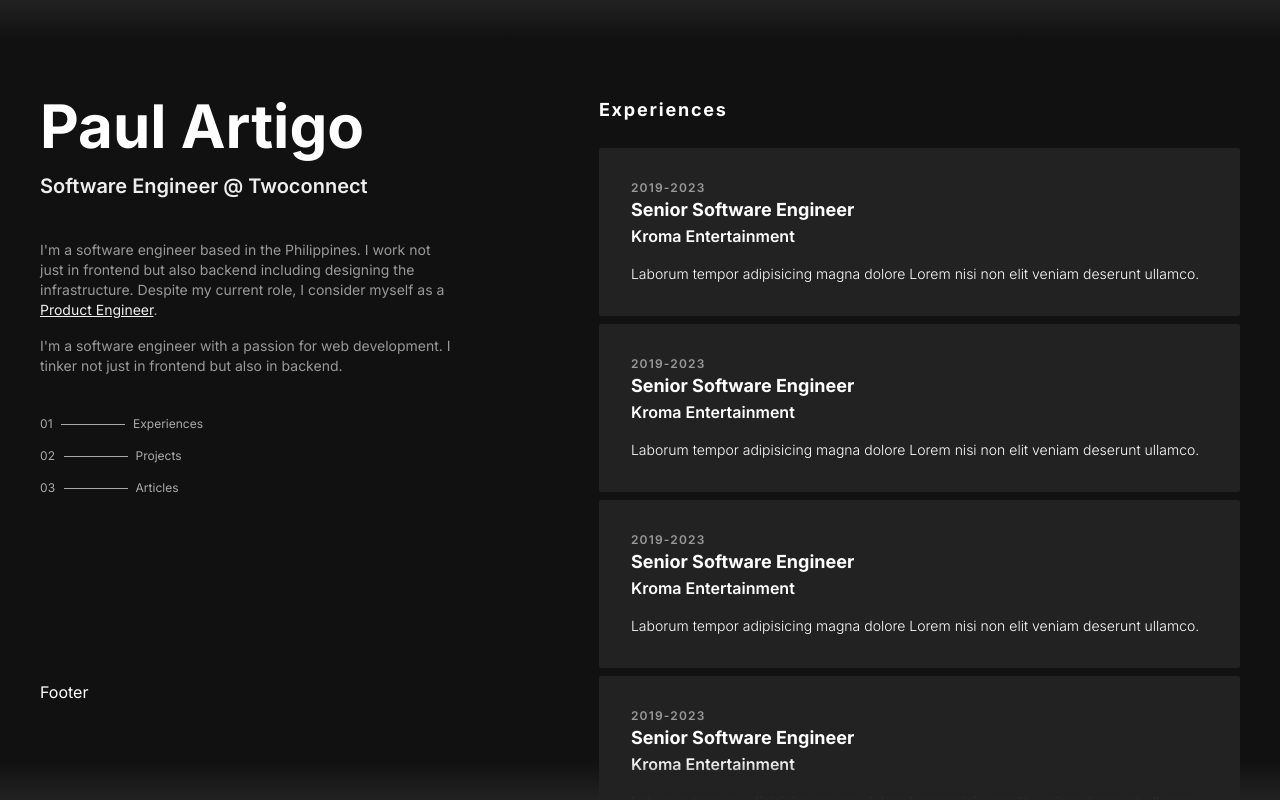
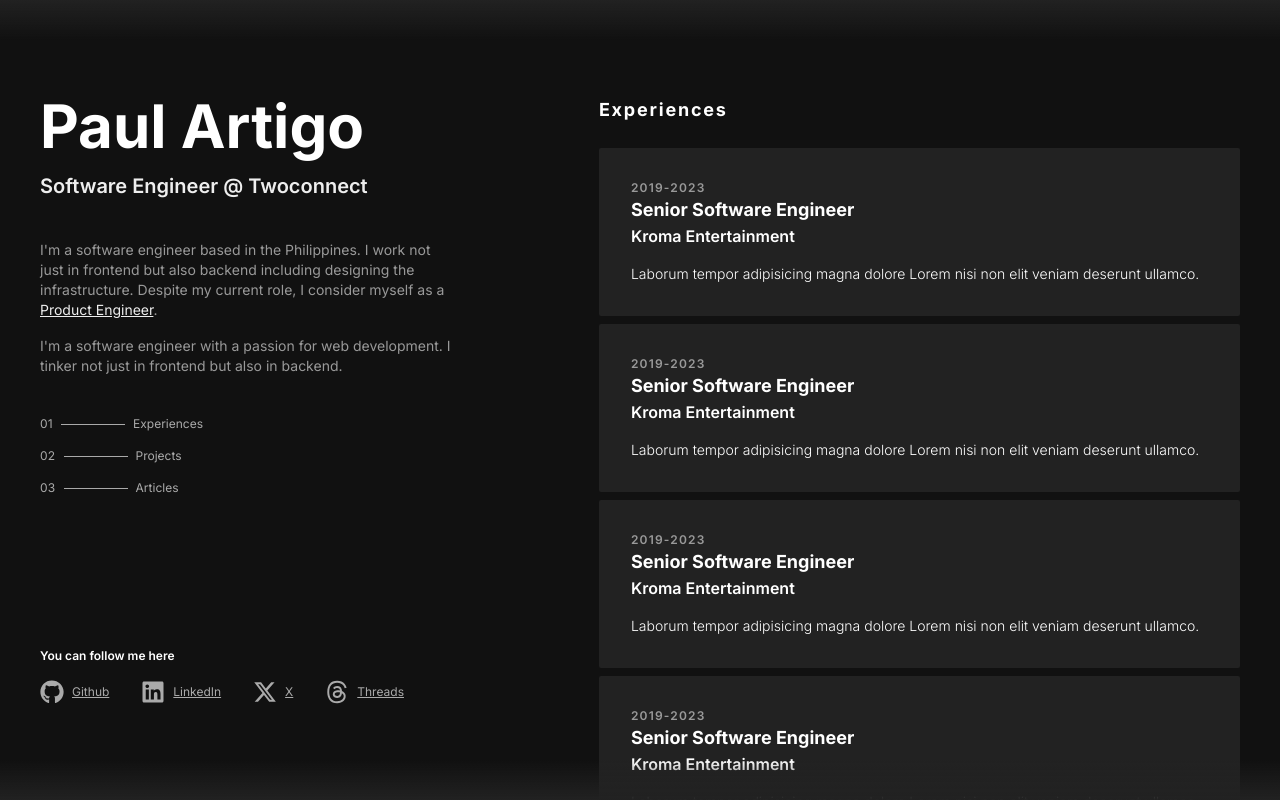
Before and after one commit to paulcedrick/personal-website-v2, a Next.js app: page / in a window 1280 px wide. Built offline with nearby package versions, Linux system fonts and the light colour scheme.

Commit message:
added footer with links

```diff
--- /dev/null
+++ b/app/_components/footer.tsx
@@ -0,0 +1,39 @@
+import { FaGithub, FaLinkedin, FaThreads, FaXTwitter } from "react-icons/fa6";
+
+type FooterProps = {};
+function Footer(props: FooterProps) {
+  return (
+    <footer className="flex flex-col gap-4">
+      <p className="text-xs font-semibold">You can follow me here</p>
+      <div className="flex gap-8">
+        <a className="group flex items-center gap-2 text-[#aaa]" href="#">
+          <FaGithub size="24px" className="group-hover:text-[#fff]" />
+          <span className="text-xs underline group-hover:text-[#fff]">
+            Github
+          </span>
+        </a>
+
+        <a className="group flex items-center gap-2 text-[#aaa]" href="#">
+          <FaLinkedin size="24px" className="group-hover:text-[#fff]" />
+          <span className="text-xs underline group-hover:text-[#fff]">
+            LinkedIn
+          </span>
+        </a>
+
+        <a className="group flex items-center gap-2 text-[#aaa]" href="#">
+          <FaXTwitter size="24px" className="group-hover:text-[#fff]" />
+          <span className="text-xs underline group-hover:text-[#fff]">X</span>
+        </a>
+
+        <a className="group flex items-center gap-2 text-[#aaa]" href="#">
+          <FaThreads size="24px" className="group-hover:text-[#fff]" />
+          <span className="text-xs underline group-hover:text-[#fff]">
+            Threads
+          </span>
+        </a>
+      </div>
+    </footer>
+  );
+}
+
+export default Footer;
--- a/app/page.tsx
+++ b/app/page.tsx
@@ -1,6 +1,7 @@
 import ProjectList from "@/app/_components/project-list";
 import ExperienceList from "./_components/experience-list";
 import Navigation from "@/app/_components/navigation";
+import Footer from "@/app/_components/footer";
 
 export default function Home() {
   return (
@@ -38,7 +39,7 @@ export default function Home() {
           <Navigation />
         </div>
 
-        <div>Footer</div>
+        <Footer />
       </div>
 
       <div className="absolute right-0 px-10 py-24">
--- a/package.json
+++ b/package.json
@@ -12,6 +12,7 @@
     "next": "14.2.3",
     "react": "^18",
     "react-dom": "^18",
+    "react-icons": "^5.2.1",
     "tailwind-merge": "^2.3.0",
     "tailwind-scrollbar-hide": "^1.1.7"
   },
```
Also changed, not shown: 1 other file (tests, documents, lock files or other folders).
